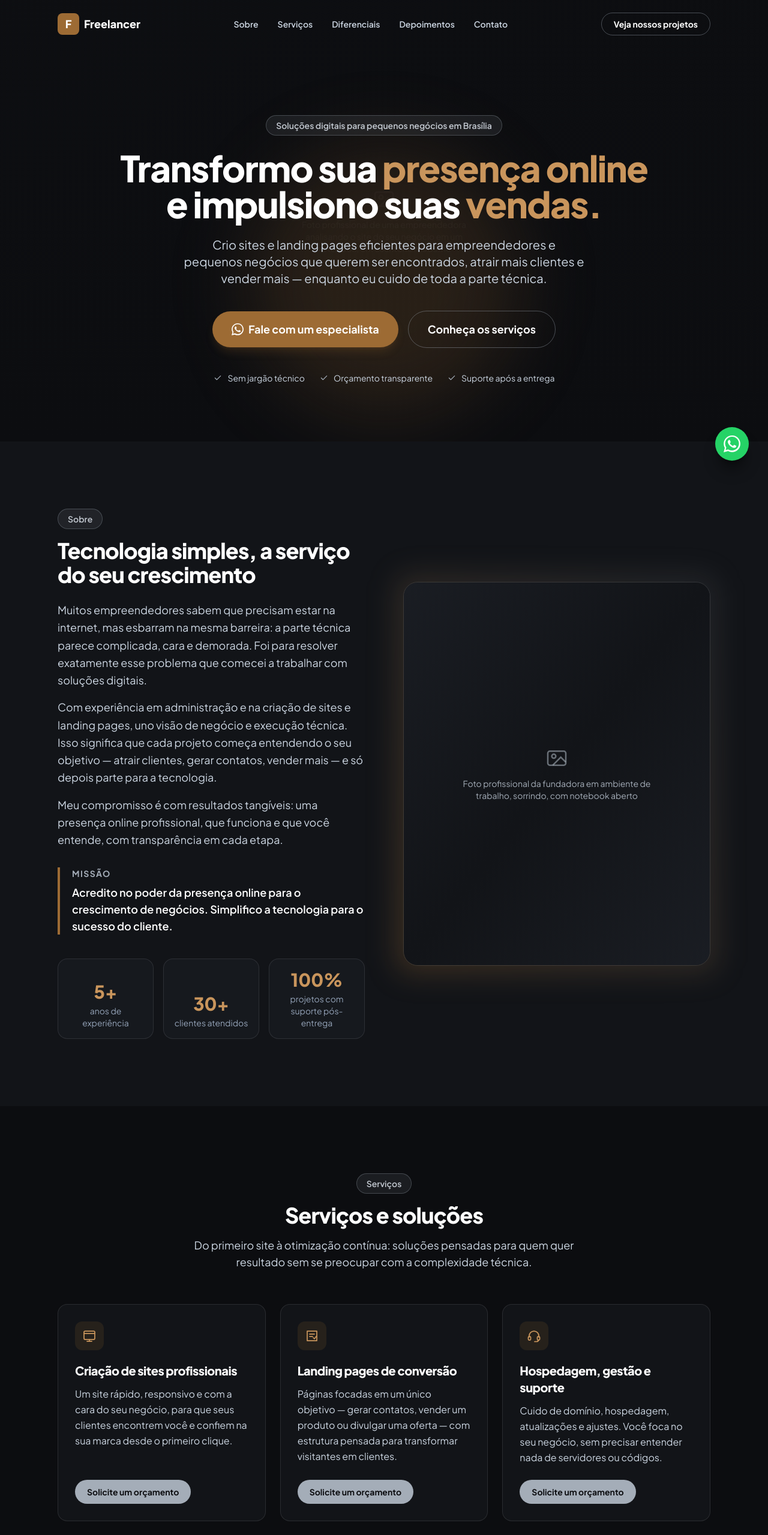
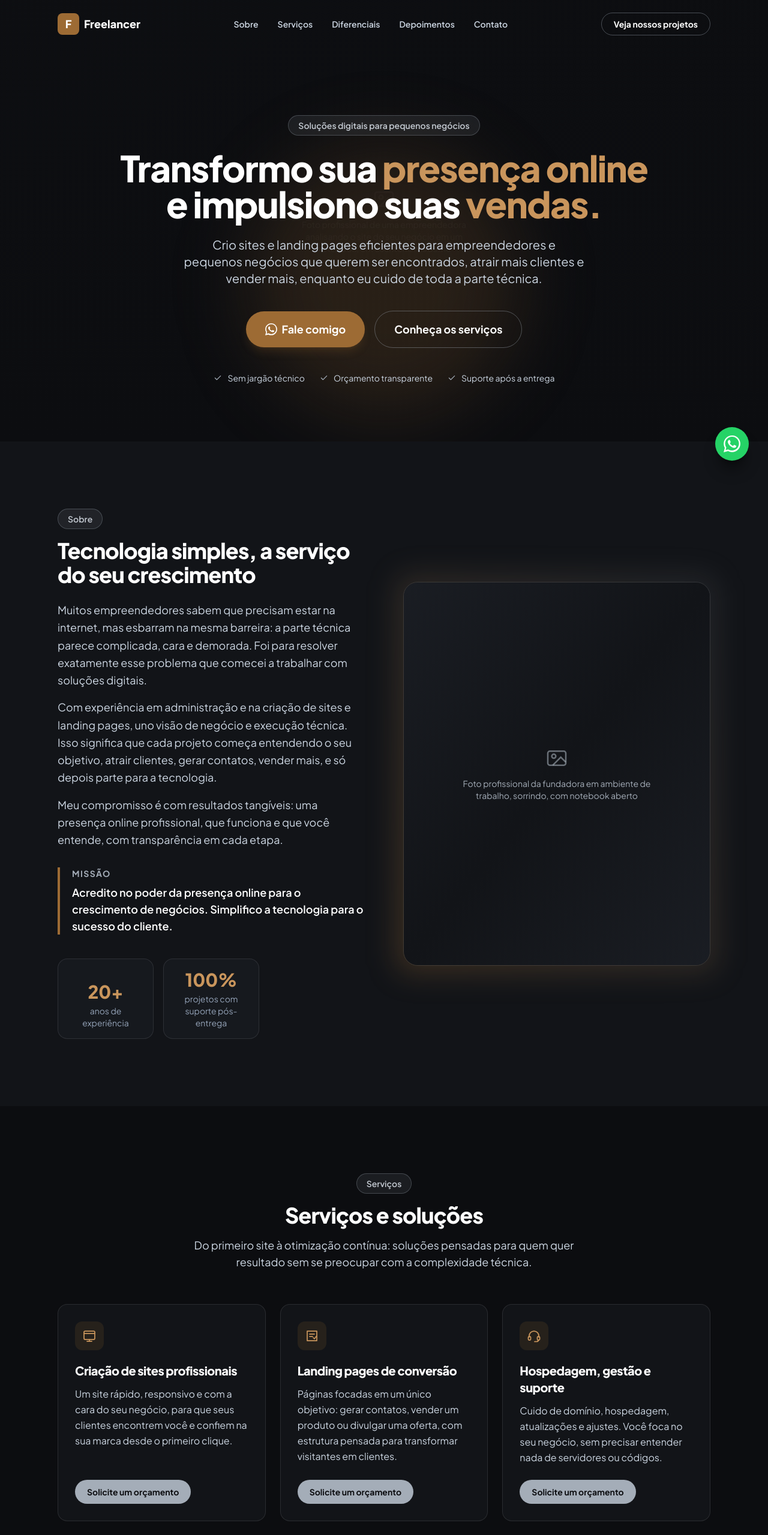
Before and after one commit to aciattei/portfolio, a React (Vite) app: page / in a window 1280 px wide. Shown: the top 2559 px of the page at 60% size. Built offline with nearby package versions, Linux system fonts and the light colour scheme.

Commit message:
Refine text content for clarity and consistency
Updated various text fields for clarity and consistency in the content.js file.

```diff
--- a/src/data/content.js
+++ b/src/data/content.js
@@ -24,11 +24,11 @@ export const navegacao = [
 ]
 
 export const hero = {
-  selo: 'Soluções digitais para pequenos negócios em Brasília',
+  selo: 'Soluções digitais para pequenos negócios',
   titulo: 'Transformo sua presença online e impulsiono suas vendas.',
   subtitulo:
-    'Crio sites e landing pages eficientes para empreendedores e pequenos negócios que querem ser encontrados, atrair mais clientes e vender mais — enquanto eu cuido de toda a parte técnica.',
-  ctaPrincipal: 'Fale com um especialista',
+    'Crio sites e landing pages eficientes para empreendedores e pequenos negócios que querem ser encontrados, atrair mais clientes e vender mais, enquanto eu cuido de toda a parte técnica.',
+  ctaPrincipal: 'Fale comigo',
   ctaSecundario: 'Conheça os serviços',
   pontos: ['Sem jargão técnico', 'Orçamento transparente', 'Suporte após a entrega'],
 }
@@ -37,15 +37,13 @@ export const sobre = {
   titulo: 'Tecnologia simples, a serviço do seu crescimento',
   paragrafos: [
     'Muitos empreendedores sabem que precisam estar na internet, mas esbarram na mesma barreira: a parte técnica parece complicada, cara e demorada. Foi para resolver exatamente esse problema que comecei a trabalhar com soluções digitais.',
-    'Com experiência em administração e na criação de sites e landing pages, uno visão de negócio e execução técnica. Isso significa que cada projeto começa entendendo o seu objetivo — atrair clientes, gerar contatos, vender mais — e só depois parte para a tecnologia.',
+    'Com experiência em administração e na criação de sites e landing pages, uno visão de negócio e execução técnica. Isso significa que cada projeto começa entendendo o seu objetivo, atrair clientes, gerar contatos, vender mais, e só depois parte para a tecnologia.',
     'Meu compromisso é com resultados tangíveis: uma presença online profissional, que funciona e que você entende, com transparência em cada etapa.',
   ],
   missao:
     'Acredito no poder da presença online para o crescimento de negócios. Simplifico a tecnologia para o sucesso do cliente.',
-  // EXEMPLO — substitua pelos seus números reais
   numeros: [
-    { valor: '5+', rotulo: 'anos de experiência' },
-    { valor: '30+', rotulo: 'clientes atendidos' },
+    { valor: '20+', rotulo: 'anos de experiência' },
     { valor: '100%', rotulo: 'projetos com suporte pós-entrega' },
   ],
   fotoDescricao: 'Foto profissional da fundadora em ambiente de trabalho, sorrindo, com notebook aberto',
@@ -66,7 +64,7 @@ export const servicos = {
       icone: 'landing',
       titulo: 'Landing pages de conversão',
       descricao:
-        'Páginas focadas em um único objetivo — gerar contatos, vender um produto ou divulgar uma oferta — com estrutura pensada para transformar visitantes em clientes.',
+        'Páginas focadas em um único objetivo: gerar contatos, vender um produto ou divulgar uma oferta, com estrutura pensada para transformar visitantes em clientes.',
     },
     {
       icone: 'suporte',
@@ -98,7 +96,7 @@ export const servicos = {
 
 export const diferenciais = {
   titulo: 'Por que trabalhar comigo',
-  subtitulo: 'Um parceiro estratégico para o sucesso digital do seu negócio — do planejamento ao pós-entrega.',
+  subtitulo: 'Um parceiro estratégico para o sucesso digital do seu negócio, do planejamento ao pós-entrega.',
   principal: {
     icone: 'resultado',
     titulo: 'Soluções eficientes, resultados tangíveis',
@@ -119,7 +117,7 @@ export const diferenciais = {
     {
       icone: 'mobile',
       titulo: 'Pronto para celular',
-      descricao: 'Todos os projetos funcionam bem em qualquer tela — onde a maioria dos seus clientes está.',
+      descricao: 'Todos os projetos funcionam bem em qualquer tela, onde a maioria dos seus clientes está.',
     },
     {
       icone: 'local',
@@ -136,24 +134,24 @@ export const depoimentos = {
   subtitulo: 'A confiança de quem já transformou a presença online do próprio negócio.',
   itens: [
     {
-      nome: 'Nome do Cliente',
-      cargo: 'Proprietária — Loja de Moda',
+      nome: 'Cynthia Moura',
+      cargo: 'Proprietária — Cerrado e Tramas',
       texto:
         'Eu não sabia nem por onde começar. Recebi um site bonito, rápido e que eu consigo entender. Em poucas semanas, começaram a chegar contatos pelo WhatsApp vindos do site.',
-      resultado: 'Mais contatos pelo WhatsApp',
+      resultado: 'Presença digital estabelecida',
       exemplo: true,
     },
     {
-      nome: 'Nome do Cliente',
-      cargo: 'Fundador — Consultoria Contábil',
+      nome: 'Cliente Satisfeito',
+      cargo: 'Cargo — Empresa',
       texto:
         'Atendimento claro do início ao fim. O orçamento foi transparente e a landing page ficou focada exatamente no que eu precisava: gerar pedidos de proposta.',
       resultado: 'Landing page focada em conversão',
       exemplo: true,
     },
     {
-      nome: 'Nome do Cliente',
-      cargo: 'Sócia — Estúdio de Estética',
+      nome: 'Cliente Satisfeito',
+      cargo: 'Cargo — Empresa',
       texto:
         'O melhor foi não precisar me preocupar com nada técnico. Hospedagem, domínio e ajustes ficaram por conta dela. Hoje meu negócio passa muito mais credibilidade.',
       resultado: 'Mais credibilidade online',
@@ -165,7 +163,7 @@ export const depoimentos = {
 export const ctaFinal = {
   titulo: 'Pronto para transformar sua presença online e impulsionar suas vendas?',
   texto:
-    'Converse sem compromisso. Entendo o seu negócio, indico a solução mais adequada ao seu momento e apresento um orçamento transparente — sem jargão técnico e sem surpresas.',
-  ctaPrincipal: 'Fale com um especialista',
+    'Converse sem compromisso. Entendo o seu negócio, indico a solução mais adequada ao seu momento e apresento um orçamento transparente, sem jargão técnico e sem surpresas.',
+  ctaPrincipal: 'Fale comigo',
   ctaWhatsApp: 'Chamar no WhatsApp',
 }
```
